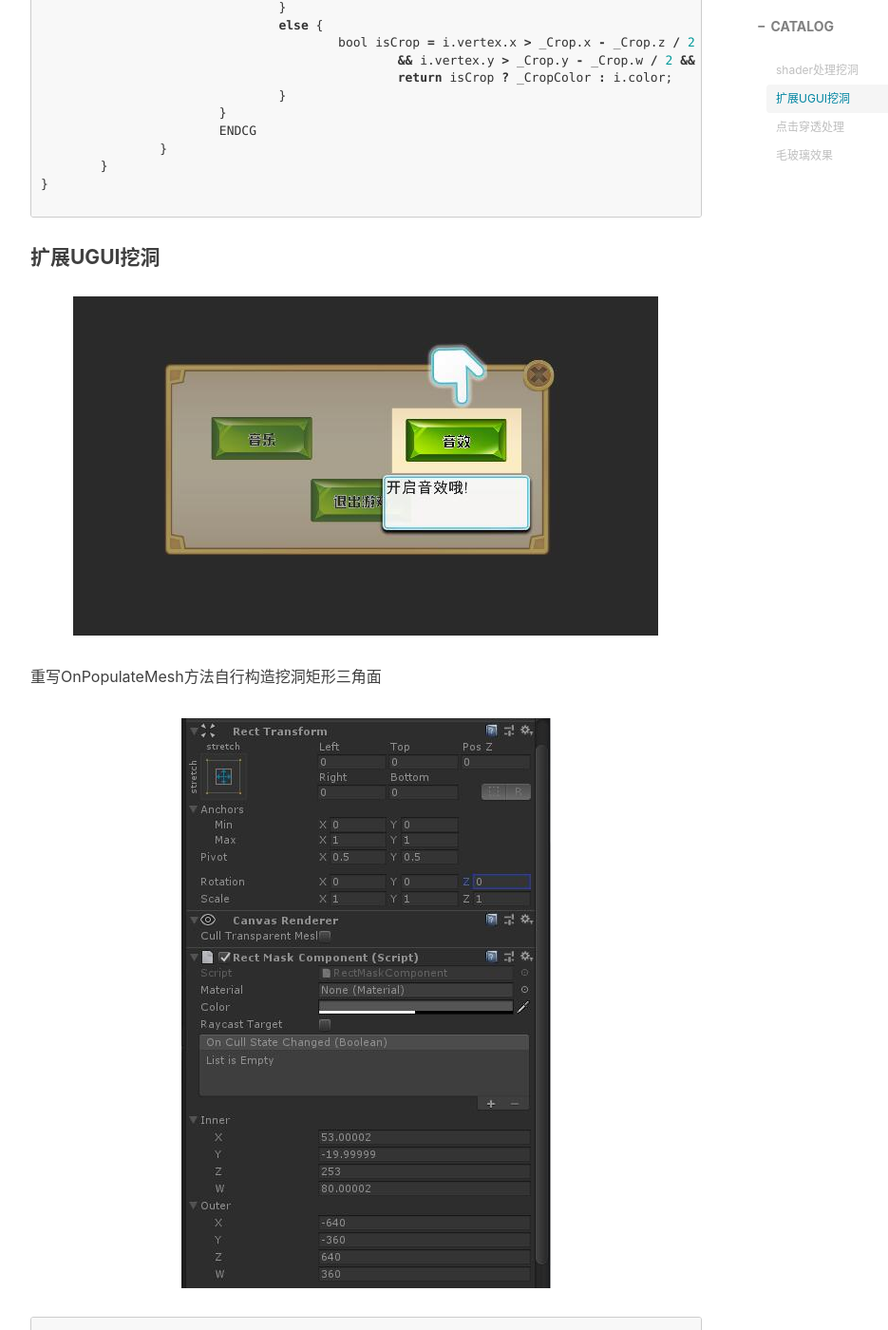
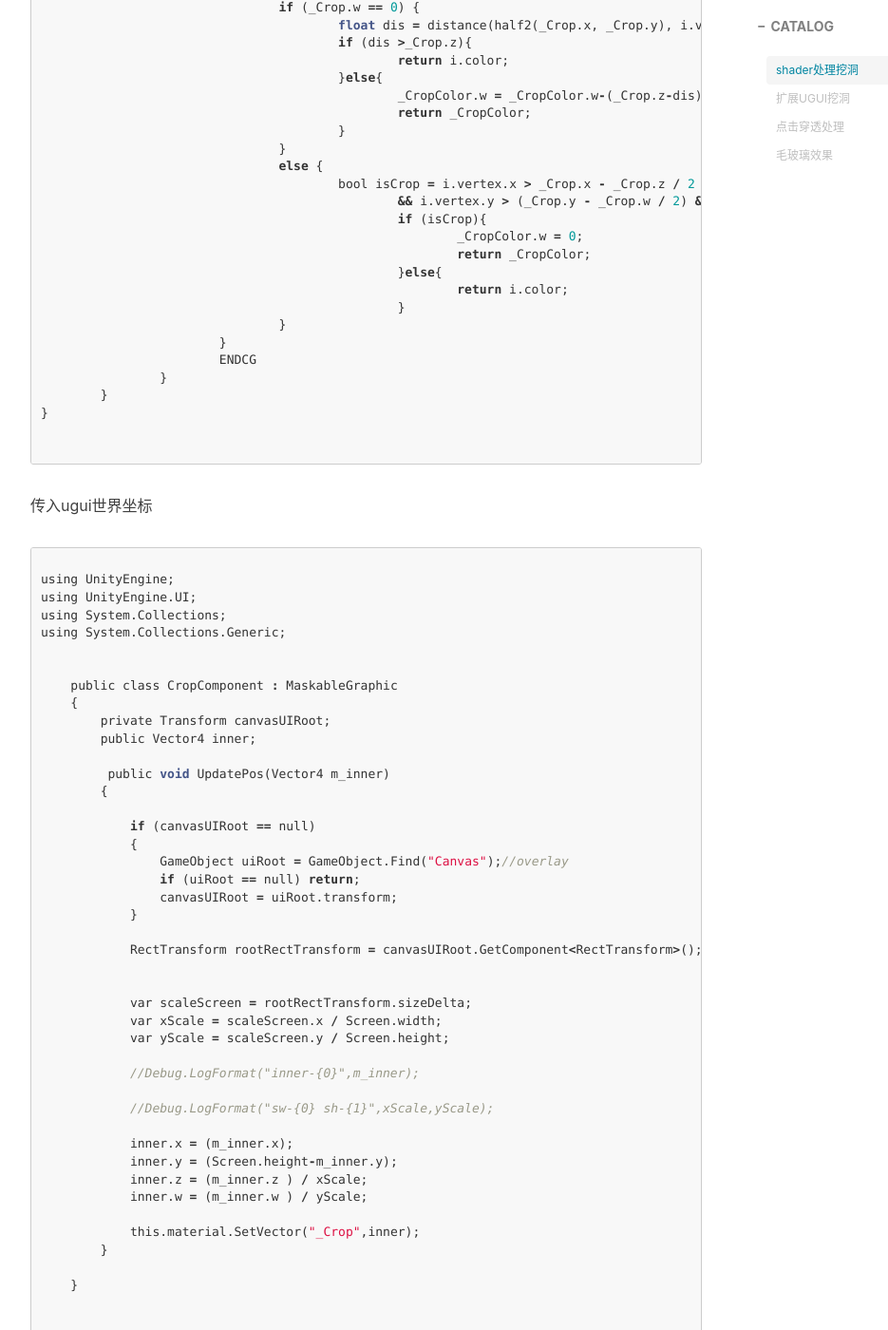
Before and after one commit to chenanbao/chenanbao.github.io, a Jekyll site: the page built from _posts/2019-03-08-全屏挖洞.md, in a window 1280 px wide and 1400 px high, scrolled down 2850 px. Shown: the whole window at 95% size, without its empty margins (233-1168 px from the left). Built offline with Jekyll 4.4.1, drawn with Linux system fonts in a browser that asks for light colours; nearby versions of some CDN libraries; comment, search, counter and statistics services are not loaded; some of the changed text lies outside the part shown.

Commit message:
Update 2019-03-08-全屏挖洞.md
羽化及调用

````diff
--- a/_posts/2019-03-08-全屏挖洞.md
+++ b/_posts/2019-03-08-全屏挖洞.md
@@ -78,18 +81,78 @@
 			{
 				if (_Crop.w == 0) {
 					float dis = distance(half2(_Crop.x, _Crop.y), i.vertex.xy);
-					return dis >_Crop.z ? i.color : _CropColor;
+					if (dis >_Crop.z){
+						return i.color;
+					}else{
+						_CropColor.w = _CropColor.w-(_Crop.z-dis)/_Crop.z*_Fade;
+						return _CropColor;
+					}
 				}
 				else {
 					bool isCrop = i.vertex.x > _Crop.x - _Crop.z / 2 && i.vertex.x < _Crop.x + _Crop.z / 2
-						&& i.vertex.y > _Crop.y - _Crop.w / 2 && i.vertex.y < _Crop.y + _Crop.w / 2;
-						return isCrop ? _CropColor : i.color;
+						&& i.vertex.y > (_Crop.y - _Crop.w / 2) && i.vertex.y < _Crop.y + _Crop.w / 2;
+						if (isCrop){
+							_CropColor.w = 0;
+							return _CropColor;
+						}else{
+							return i.color;
+						}
 				}
 			}
 			ENDCG
 		}
 	}
 }
+
+
+```
+
+传入ugui世界坐标
+
+```c
+
+using UnityEngine;
+using UnityEngine.UI;
+using System.Collections;
+using System.Collections.Generic;
+
+
+    public class CropComponent : MaskableGraphic
+    {
+        private Transform canvasUIRoot;
+        public Vector4 inner;
+
+         public void UpdatePos(Vector4 m_inner)
+        {
+
+            if (canvasUIRoot == null)
+            {
+                GameObject uiRoot = GameObject.Find("Canvas");//overlay
+                if (uiRoot == null) return;
+                canvasUIRoot = uiRoot.transform;
+            }
+
+            RectTransform rootRectTransform = canvasUIRoot.GetComponent<RectTransform>();
+
+
+            var scaleScreen = rootRectTransform.sizeDelta;
+            var xScale = scaleScreen.x / Screen.width;
+            var yScale = scaleScreen.y / Screen.height;
+
+            //Debug.LogFormat("inner-{0}",m_inner);
+
+            //Debug.LogFormat("sw-{0} sh-{1}",xScale,yScale);
+
+            inner.x = (m_inner.x);
+            inner.y = (Screen.height-m_inner.y);
+            inner.z = (m_inner.z ) / xScale;
+            inner.w = (m_inner.w ) / yScale;
+
+            this.material.SetVector("_Crop",inner);
+        }
+
+    }
+
 
 ```
 
````
Also changed, not shown: other parts of _posts/2019-03-08-全屏挖洞.md (+3 -0 lines).
